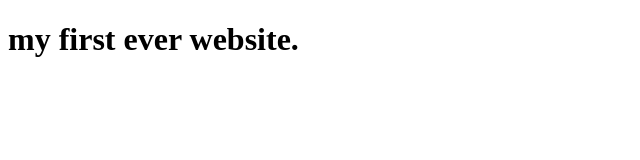
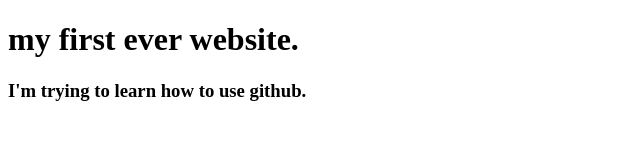
Before and after one commit to Imran47n/my-first-website, a plain HTML site: page index.html in a window 1280 px wide. Shown: the whole page, without its empty margins (0-640 px from the left). Drawn offline with Linux system fonts and the light colour scheme.

Commit message:
Update index.html

```diff
--- a/index.html
+++ b/index.html
@@ -8,5 +8,6 @@
 </head>
 <body>
     <h1>my first ever website.</h1>
+    <h3> I'm trying to learn how to use github.</h3>
 </body>
 </html>
```
